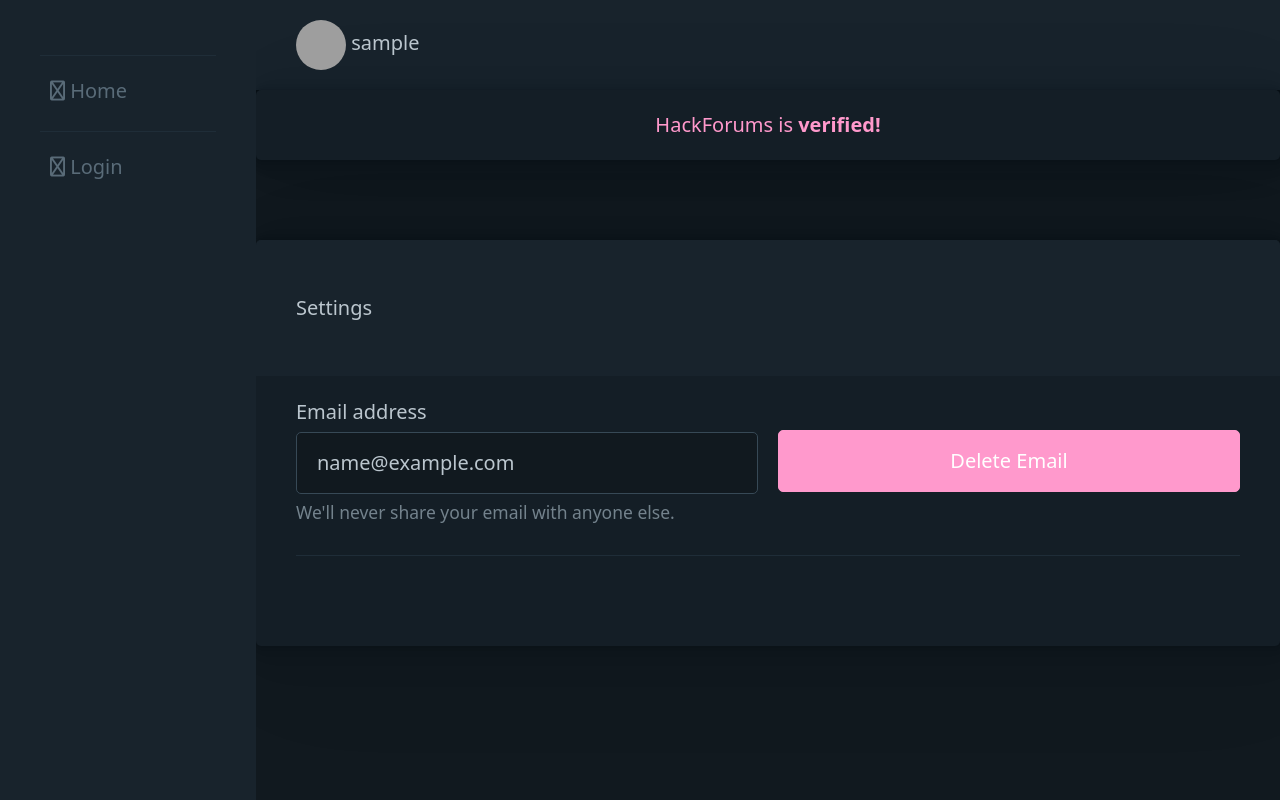
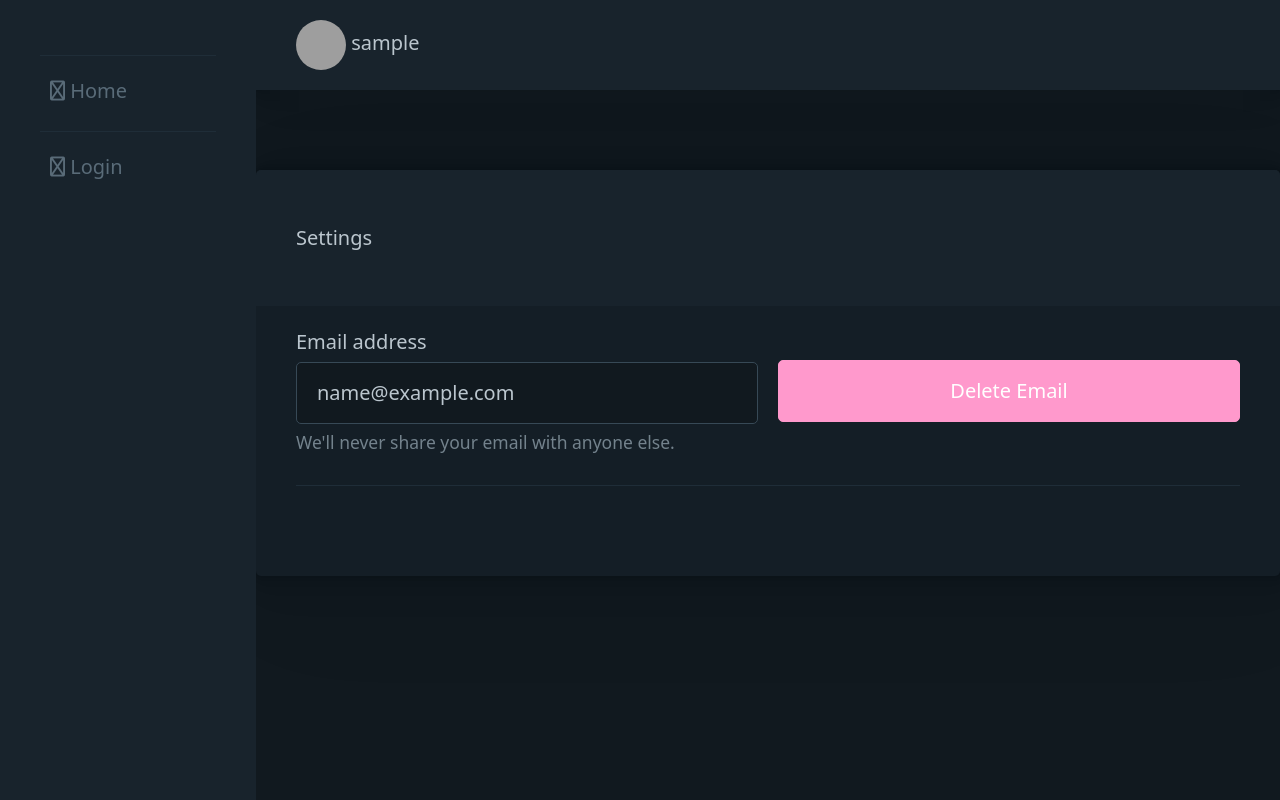
Before and after one commit to Pink-LSZ/New-PinkLSZ-Website, a Flask app: template app/templates/account.html in a window 1280 px wide. Run offline with Flask 2, Linux system fonts and the light colour scheme; the template is opened without the code that fills it: most values are stand-ins (such as "Sample title", 1, 10 or a date in 2020); data that the repository does not hold is empty; some libraries are stand-ins or nearby versions; grey boxes are pictures that could not be loaded.

Commit message:
Update account.html

```diff
--- a/app/templates/account.html
+++ b/app/templates/account.html
@@ -11,12 +11,6 @@
 			<article class="hcenter noti" onclick="window.open('https://hackforums.net/api/v2/authorize?response_type=code&client_id={{hf.client}}&state={{name}}')">
 				<div class="container">
 					Please click here to link your HF profile!
-				</div>
-			</article>
-		{% else %}
-			<article class="hcenter noti">
-				<div class="container">
-					HackForums is <b class="green">verified!</b>
 				</div>
 			</article>
 		{% endif %}
```
